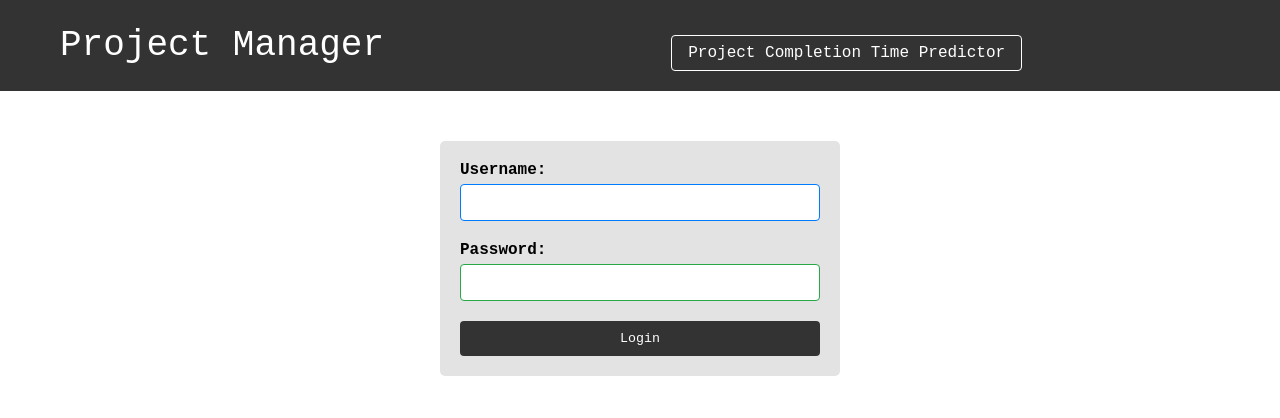
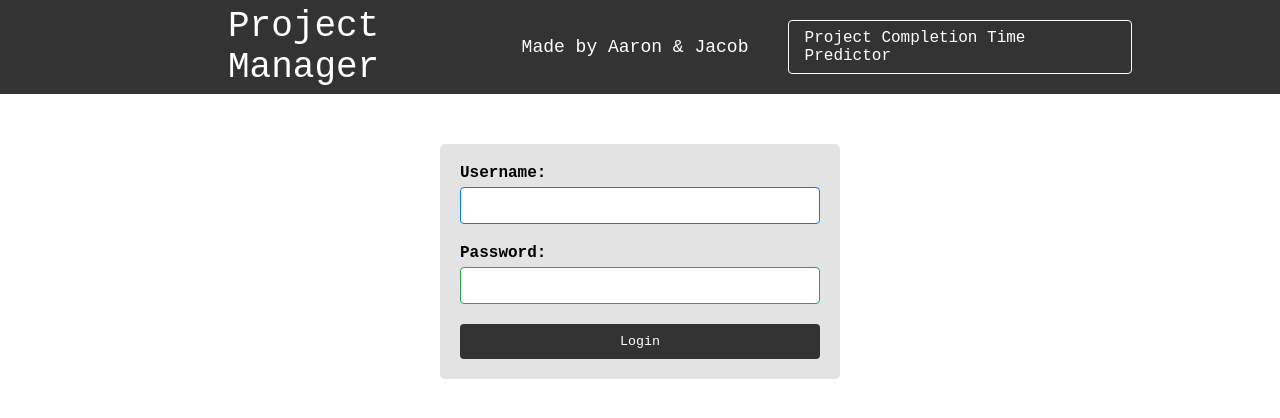
Before and after one commit to jboyce313/project-management, a React (Vite) app in the folder react-app/: page / in a window 1280 px wide. Shown: the top 418 px of the page. Built offline with nearby package versions, Linux system fonts and the light colour scheme.

Commit message:
changed header css

```diff
--- a/react-app/src/components/Header.jsx
+++ b/react-app/src/components/Header.jsx
@@ -24,7 +24,7 @@ export function Header({
             Project Manager
           </Link>
         </div>
-        {/* <p className="made-by">Made by Aaron & Jacob</p> */}
+        <p className="made-by">Made by Aaron & Jacob</p>
         <div className="nav">
           <Link className={"predictLink"} to={"/predict"}>
             Project Completion Time Predictor
--- a/react-app/src/styles/header.css
+++ b/react-app/src/styles/header.css
@@ -8,7 +8,7 @@
 }
 
 .container {
-  width: 100%;
+  width: 80%;
   /* margin: 0 auto;
   padding: 0 20px; */
   display: flex;
@@ -17,28 +17,32 @@
 }
 
 .pageTitle {
-  width: 50%;
+  width: 40%;
+  display: flex;
+  /* justify-content: center; */
 }
 
 .logo {
   font-size: 36px;
   /* margin-bottom: 10px; */
-  margin-left: 60px;
+  margin-left: 100px;
   text-decoration: none;
   color: white;
   transition: transform 0.3s ease;
 }
 
 .made-by {
+  width: 25%;
   font-size: 18px;
   margin: 0;
+  /* text-align: center; */
 }
 
 .nav {
-  width: 100%;
+  width: 35%;
   margin: 20px;
   display: flex;
-  justify-content: space-evenly;
+  justify-content: space-between;
 }
 
 .logout-link,
@@ -48,7 +52,7 @@
   padding: 8px 16px;
   border: 1px solid #fff;
   border-radius: 4px;
-  margin-top: 15px;
+  /* margin-top: 15px; */
   transition: transform 0.3s ease;
 }
 
```
